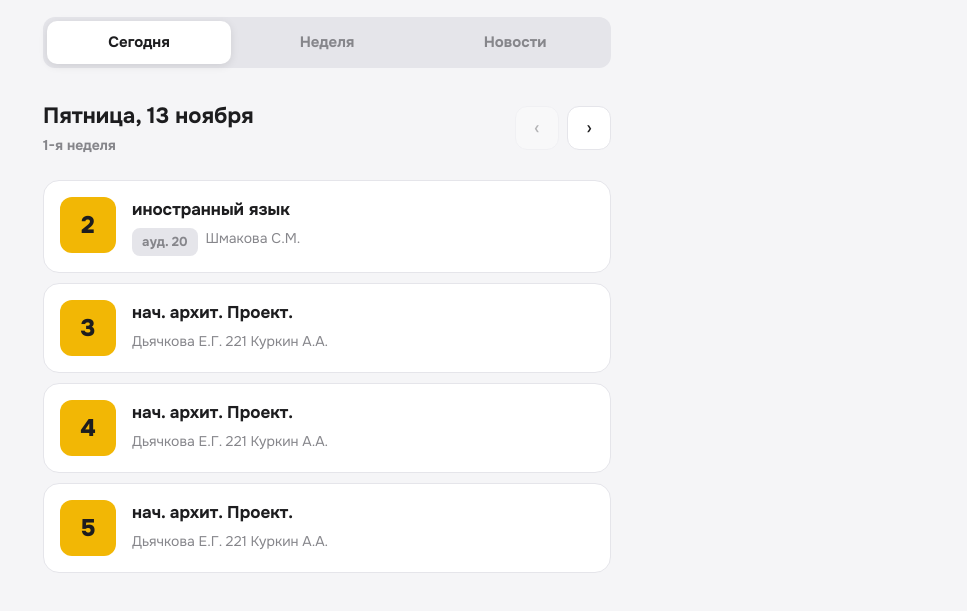
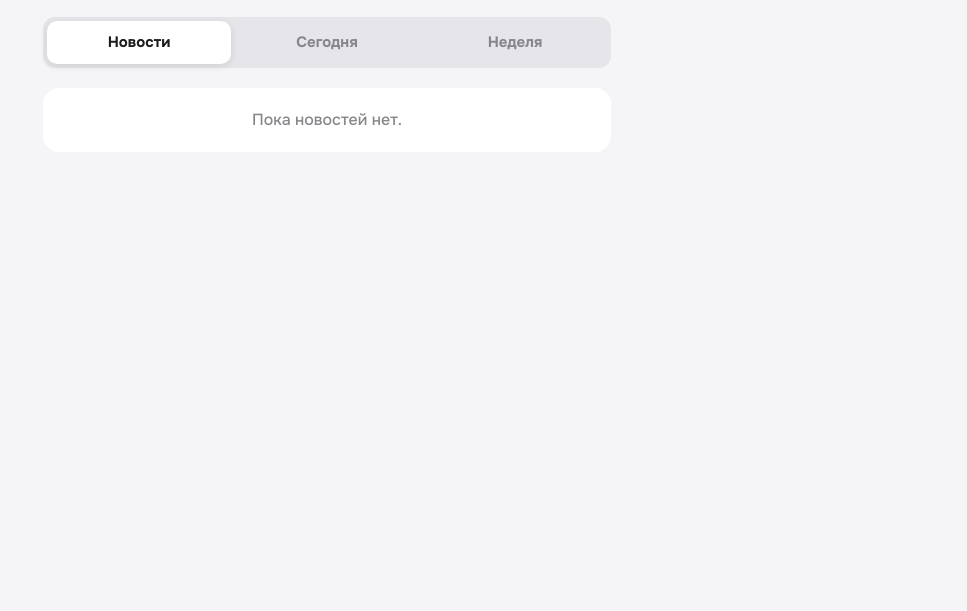
Before and after one commit to maisongotbenz/aask-schedule, a plain HTML site: page index.html in a window 1280 px wide. Both pictures are taken after a click on the button "А-31". Shown: the part 111-722 px from the top of the page, without its empty margins (313-1280 px from the left). Drawn offline with Linux system fonts and the light colour scheme.

Commit message:
Update index.html

```diff
--- a/index.html
+++ b/index.html
@@ -113,11 +113,12 @@ const fmt = s => { const [y,m,d] = s.split('-').map(Number); return new Date(y,m
 const el = (t, c, x) => { const e = document.createElement(t); if (c) e.className = c; if (x != null) e.textContent = x; return e; };
 
 const app = document.getElementById('app');
-let data, group = null, mode = 'day', dates = [], idx = 0;
+// 1. Меняем режим по умолчанию на 'news'
+let data, group = null, mode = 'news', dates = [], idx = 0;
 
 function pickGroup(g) {
   group = g; localStorage.setItem('group', g);
-  mode = 'day';
+  mode = 'news'; // 2. При выборе группы тоже открываем Новости
   idx = dates.findIndex(k => k >= iso(new Date()));
   if (idx === -1) idx = dates.length - 1;
   show();
@@ -147,7 +148,8 @@ function show() {
   const ch = el('button', 'link', '← Сменить группу'); ch.onclick = () => { group = null; show(); }; app.appendChild(ch);
 
   const tabs = el('div', 'tabs');
-  [['day', 'Сегодня'], ['week', 'Неделя'], ['news', 'Новости']].forEach(([m, t]) => {
+  // 3. Меняем порядок вкладок: Новости теперь первые
+  [['news', 'Новости'], ['day', 'Сегодня'], ['week', 'Неделя']].forEach(([m, t]) => {
     const b = el('button', null, t); b.setAttribute('aria-selected', mode === m);
     b.onclick = () => { mode = m; show(); }; tabs.appendChild(b);
   });
```
